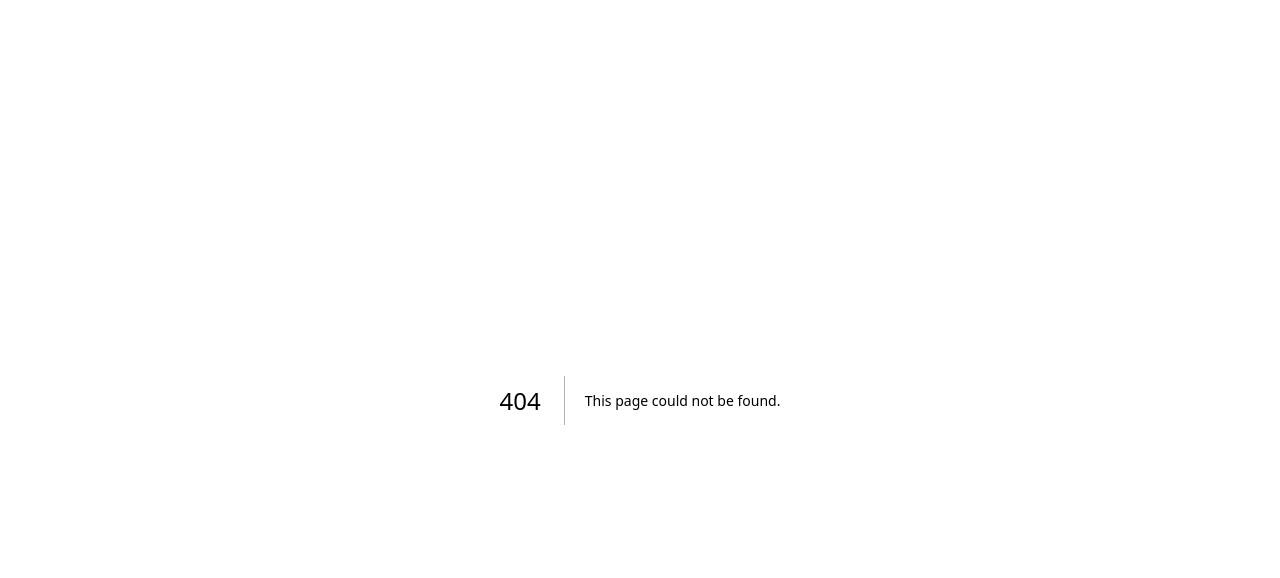
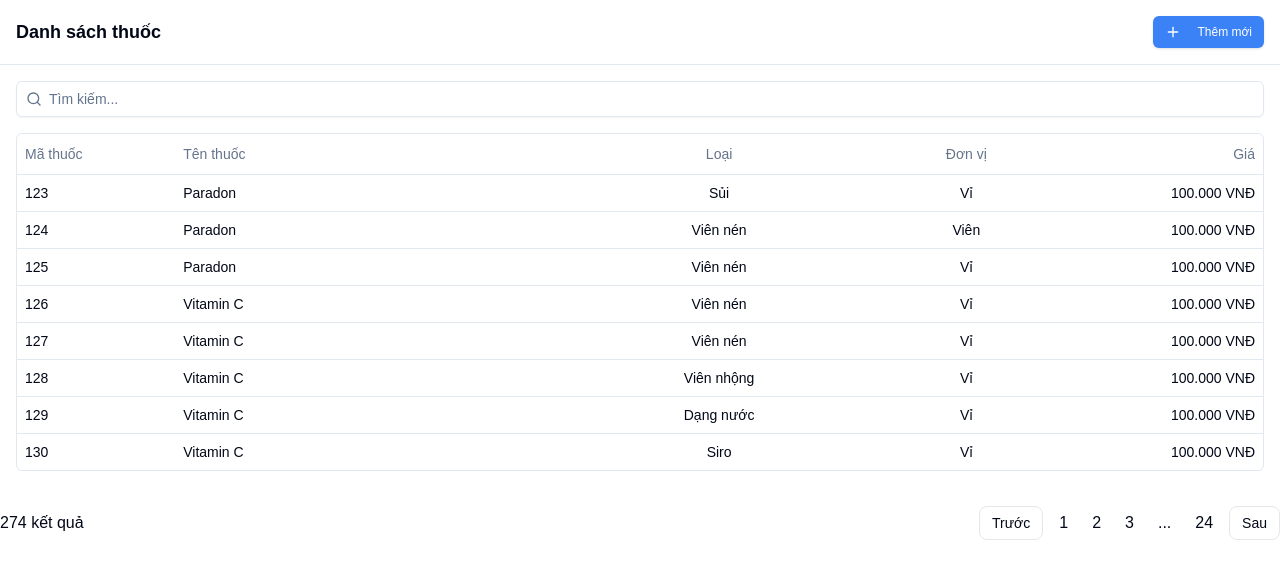
Before and after one commit to trinhsang02/ScheHealth, a Next.js app: page /doctor/medicine in a window 1280 px wide. Before the commit this address had no page. Shown: the top 578 px of the page. Built offline with nearby package versions, Linux system fonts and the light colour scheme.

Commit message:
Add: medical service & medicine manager page

```diff
--- /dev/null
+++ b/src/app/doctor/medicalService/page.tsx
@@ -0,0 +1,108 @@
+"use client";
+
+import { Button } from "@/components/ui/button";
+import {
+    Table,
+    TableBody,
+    TableCell,
+    TableHead,
+    TableHeader,
+    TableRow,
+} from "@/components/ui/table";
+import { Input } from "@/components/ui/input";
+import { Search, Plus, MoreVertical } from "lucide-react";
+import React from "react";
+
+// Sample data - replace with actual data from your backend
+const initialMedicines = [
+    { id: 123, name: "Paradon", type: "Sủi", unit: "Vỉ", price: "100.000 VNĐ" },
+    { id: 124, name: "Paradon", type: "Viên nén", unit: "Viên", price: "100.000 VNĐ" },
+    { id: 125, name: "Paradon", type: "Viên nén", unit: "Vỉ", price: "100.000 VNĐ" },
+    { id: 126, name: "Vitamin C", type: "Viên nén", unit: "Vỉ", price: "100.000 VNĐ" },
+    { id: 127, name: "Vitamin C", type: "Viên nén", unit: "Vỉ", price: "100.000 VNĐ" },
+    { id: 128, name: "Vitamin C", type: "Viên nhộng", unit: "Vỉ", price: "100.000 VNĐ" },
+    { id: 129, name: "Vitamin C", type: "Dạng nước", unit: "Vỉ", price: "100.000 VNĐ" },
+    { id: 130, name: "Vitamin C", type: "Siro", unit: "Vỉ", price: "100.000 VNĐ" },
+];
+
+const MedicinesPage = () => {
+    const [medicines, setMedicines] = React.useState(initialMedicines);
+
+    return (
+        <div className="flex flex-col">
+            {/* Header Section */}
+            <div className="border-b bg-white">
+                <div className="flex h-16 items-center justify-between px-4">
+                    <h1 className="text-lg font-semibold">Danh sách thuốc</h1>
+                    <Button size="sm" variant="system">
+                        <Plus className="mr-2 h-4 w-4" />
+                        Thêm mới
+                    </Button>
+                </div>
+            </div>
+
+            {/* Search and Table Section */}
+            <div className="p-4">
+                {/* Search Input */}
+                <div className="mb-4 flex items-center gap-4">
+                    <div className="relative flex-1">
+                        <Search className="absolute left-2.5 top-2.5 h-4 w-4 text-muted-foreground" />
+                        <Input placeholder="Tìm kiếm..." className="pl-8" />
+                    </div>
+                </div>
+
+                {/* Table */}
+                <div className="rounded-md border bg-white">
+                    <Table>
+                        <TableHeader>
+                            <TableRow>
+                                <TableHead className="w-[80px]">Mã</TableHead>
+                                <TableHead className="w-[200px]">Tên</TableHead>
+                                <TableHead className="w-[150px] text-center">Loại</TableHead>
+                                <TableHead className="w-[100px] text-center">Đơn vị</TableHead>
+                                <TableHead className="w-[100px] text-right">Giá</TableHead>
+                            </TableRow>
+                        </TableHeader>
+                        <TableBody>
+                            {medicines.map((medicine) => (
+                                <TableRow key={medicine.id}>
+                                    <TableCell className="font-medium">{medicine.id}</TableCell>
+                                    <TableCell>{medicine.name}</TableCell>
+                                    <TableCell className="text-center">{medicine.type}</TableCell>
+                                    <TableCell className="text-center">{medicine.unit}</TableCell>
+                                    <TableCell className="text-right">{medicine.price}</TableCell>
+                                </TableRow>
+                            ))}
+                        </TableBody>
+                    </Table>
+                </div>
+            </div>
+
+            {/* Pagination */}
+            <div className="mt-4 flex justify-between items-center">
+                <span>274 kết quả</span>
+                <div className="flex items-center gap-2">
+                    <button
+                        className="px-3 py-1.5 border border-gray-200 rounded-lg text-sm"
+                    >
+                        Trước
+                    </button>
+
+                    {[1, 2, 3, "...", 24].map((page, index) => (
+                        <button key={index} className="p-2">
+                            {page}
+                        </button>
+                    ))}
+
+                    <button
+                        className="px-3 py-1.5 border border-gray-200 rounded-lg text-sm"
+                    >
+                        Sau
+                    </button>
+                </div>
+            </div>
+        </div>
+    );
+};
+
+export default MedicinesPage;
--- /dev/null
+++ b/src/app/doctor/medicine/page.tsx
@@ -0,0 +1,106 @@
+"use client";
+
+import { Button } from "@/components/ui/button";
+import {
+    Table,
+    TableBody,
+    TableCell,
+    TableHead,
+    TableHeader,
+    TableRow,
+} from "@/components/ui/table";
+import { Input } from "@/components/ui/input";
+import { Search, Plus, MoreVertical } from "lucide-react";
+import React from "react";
+
+// Sample data - replace with actual data from your backend
+const initialMedicines = [
+    { id: 123, name: "Paradon", type: "Sủi", unit: "Vỉ", price: "100.000 VNĐ" },
+    { id: 124, name: "Paradon", type: "Viên nén", unit: "Viên", price: "100.000 VNĐ" },
+    { id: 125, name: "Paradon", type: "Viên nén", unit: "Vỉ", price: "100.000 VNĐ" },
+    { id: 126, name: "Vitamin C", type: "Viên nén", unit: "Vỉ", price: "100.000 VNĐ" },
+    { id: 127, name: "Vitamin C", type: "Viên nén", unit: "Vỉ", price: "100.000 VNĐ" },
+    { id: 128, name: "Vitamin C", type: "Viên nhộng", unit: "Vỉ", price: "100.000 VNĐ" },
+    { id: 129, name: "Vitamin C", type: "Dạng nước", unit: "Vỉ", price: "100.000 VNĐ" },
+    { id: 130, name: "Vitamin C", type: "Siro", unit: "Vỉ", price: "100.000 VNĐ" },
+];
+
+const MedicinesPage = () => {
+    const [medicines, setMedicines] = React.useState(initialMedicines);
+
+    return (
+        <div className="flex flex-col">
+            {/* Header Section */}
+            <div className="border-b bg-white">
+                <div className="flex h-16 items-center justify-between px-4">
+                    <h1 className="text-lg font-semibold">Danh sách thuốc</h1>
+                    <Button size="sm" variant="system">
+                        <Plus className="mr-2 h-4 w-4" />
+                        Thêm mới
+                    </Button>
+                </div>
+            </div>
+
+            {/* Search and Table Section */}
+            <div className="p-4">
+                {/* Search Input */}
+                <div className="mb-4 flex items-center gap-4">
+                    <div className="relative flex-1">
+                        <Search className="absolute left-2.5 top-2.5 h-4 w-4 text-muted-foreground" />
+                        <Input placeholder="Tìm kiếm..." className="pl-8" />
+                    </div>
+                </div>
+
+                {/* Table */}
+                <div className="rounded-md border bg-white">
+                    <Table>
+                        <TableHeader>
+                            <TableRow>
+                                <TableHead className="w-[80px]">Mã thuốc</TableHead>
+                                <TableHead className="w-[200px]">Tên thuốc</TableHead>
+                                <TableHead className="w-[150px] text-center">Loại</TableHead>
+                                <TableHead className="w-[100px] text-center">Đơn vị</TableHead>
+                                <TableHead className="w-[100px] text-right">Giá</TableHead>
+                            </TableRow>
+                        </TableHeader>
+                        <TableBody>
+                            {medicines.map((medicine) => (
+                                <TableRow key={medicine.id}>
+                                    <TableCell className="font-medium">{medicine.id}</TableCell>
+                                    <TableCell>{medicine.name}</TableCell>
+                                    <TableCell className="text-center">{medicine.type}</TableCell>
+                                    <TableCell className="text-center">{medicine.unit}</TableCell>
+                                    <TableCell className="text-right">{medicine.price}</TableCell>
+                                </TableRow>
+                            ))}
+                        </TableBody>
+                    </Table>
+                </div>
+            </div>
+
+            {/* Pagination */}
+            <div className="mt-4 flex justify-between items-center">
+                <span>274 kết quả</span>
+                <div className="flex items-center gap-2">
+                    <button
+                        className="px-3 py-1.5 border border-gray-200 rounded-lg text-sm"
+                    >
+                        Trước
+                    </button>
+                    {[1, 2, 3, "...", 24].map((page, index) => (
+                        <button key={index} className="p-2">
+                            {page}
+                        </button>
+                    ))}
+                    <button
+                        className="px-3 py-1.5 border border-gray-200 rounded-lg text-sm"
+                    >
+                        Sau
+                    </button>
+                </div>
+            </div>
+        </div>
+    );
+};
+
+export default MedicinesPage;
--- a/src/app/doctor/page.tsx
+++ b/src/app/doctor/page.tsx
@@ -10,6 +10,7 @@ import {
 } from "@/components/ui/sidebar"
 import SpecialtiesPage from './specialtiesManager/page';
 import AppointmentsManagerPage from './appointment/page';
+import MedicinesPage from './medicine/page';
 
 export default function MainViewDoctor() {
     const router = useRouter();
@@ -27,6 +28,7 @@ export default function MainViewDoctor() {
                     <SidebarInset>
                         <AppointmentsManagerPage />
                         <SpecialtiesPage />
+                        <MedicinesPage />
                     </SidebarInset>
                 </SidebarProvider>
             </main>
```
